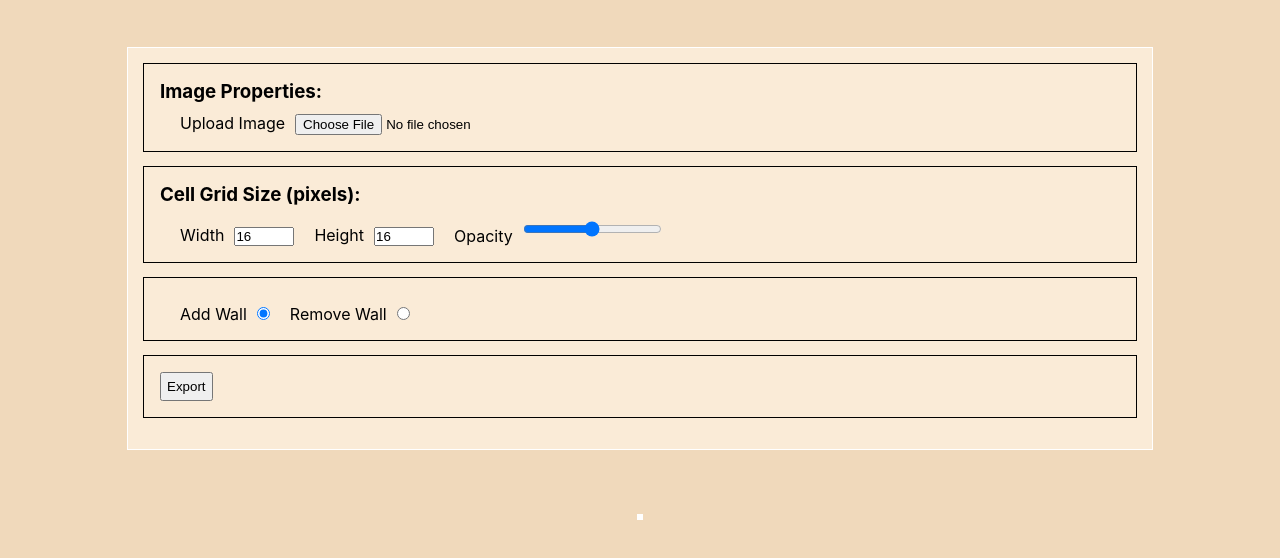
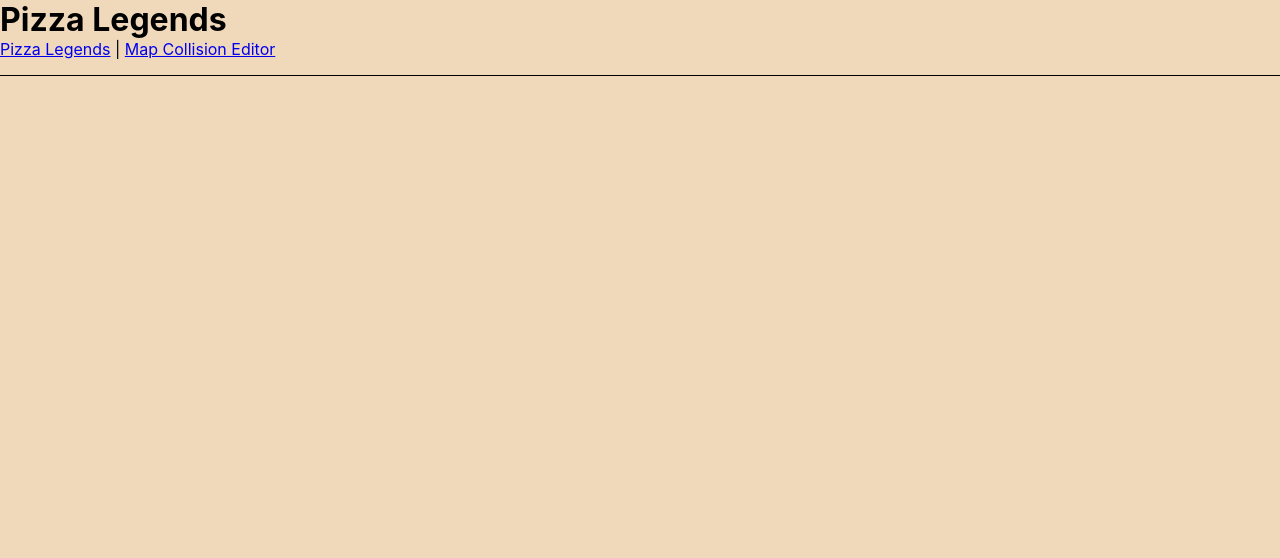
Before and after one commit to josephhailu/pizza-legends, a React (Create React App) app: page /game in a window 1280 px wide. Shown: the top 558 px of the page. Built offline with nearby package versions, Linux system fonts and the light colour scheme.

Commit message:
add react router and inital index and edit routes

```diff
--- a/package.json
+++ b/package.json
@@ -12,6 +12,7 @@
     "@types/react-dom": "^17.0.11",
     "react": "^17.0.2",
     "react-dom": "^17.0.2",
+    "react-router-dom": "^6.2.1",
     "react-scripts": "5.0.0",
     "typescript": "^4.5.4",
     "web-vitals": "^2.1.2"
--- a/src/App.tsx
+++ b/src/App.tsx
@@ -1,8 +1,22 @@
 import React from "react";
-import MapEditor from "./components/MapEditor/MapEditor";
+import {Outlet, Link} from "react-router-dom";
+import PizzaLegends from "./routes";
 
-function App() {
-  return <MapEditor />;
+export default function App() {
+  return (
+    <div>
+      <h1>Pizza Legends</h1>
+      <nav
+        style={{
+          borderBottom: "solid 1px",
+          paddingBottom: "1rem",
+        }}
+      >
+        <Link to="/game">Pizza Legends</Link> |{" "}
+        <Link to="/edit">Map Collision Editor</Link>
+      </nav>
+
+      <Outlet />
+    </div>
+  );
 }
-
-export default App;
--- a/src/index.tsx
+++ b/src/index.tsx
@@ -1,14 +1,34 @@
-import React from 'react';
-import ReactDOM from 'react-dom';
-import './index.css';
-import App from './App';
-import reportWebVitals from './reportWebVitals';
+import React from "react";
+import ReactDOM from "react-dom";
+import "./index.css";
+import App from "./App";
+import {BrowserRouter, Route, Routes} from "react-router-dom";
+
+import reportWebVitals from "./reportWebVitals";
+import Edit from "./routes/edit";
+import PizzaLegends from "./routes";
 
 ReactDOM.render(
   <React.StrictMode>
-    <App />
+    <BrowserRouter>
+      <Routes>
+        <Route path="/" element={<App />}>
+          <Route path="game" element={<PizzaLegends />} />
+
+          <Route path="edit" element={<Edit />} />
+          <Route
+            path="*"
+            element={
+              <main style={{padding: "1rem"}}>
+                <p>There's nothing here!</p>
+              </main>
+            }
+          />
+        </Route>
+      </Routes>
+    </BrowserRouter>
   </React.StrictMode>,
-  document.getElementById('root')
+  document.getElementById("root")
 );
 
 // If you want to start measuring performance in your app, pass a function
--- /dev/null
+++ b/src/routes/edit.tsx
@@ -0,0 +1,9 @@
+import MapEditor from "../components/MapEditor/MapEditor";
+
+export default function Edit() {
+  return (
+    <main>
+      <MapEditor />
+    </main>
+  );
+}
--- /dev/null
+++ b/src/routes/index.tsx
@@ -0,0 +1,9 @@
+export default function PizzaLegends() {
+  return (
+    <main>
+      <div className="game-container">
+        <canvas className="game-canvas" />
+      </div>
+    </main>
+  );
+}
```
Also changed, not shown: 1 other file (tests, documents, lock files or other folders).
